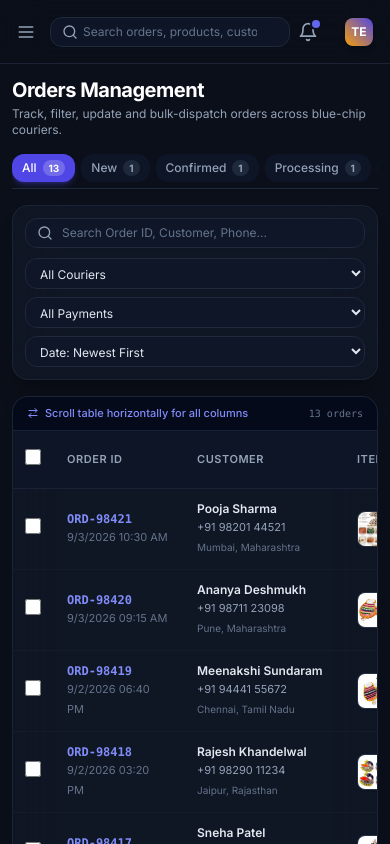
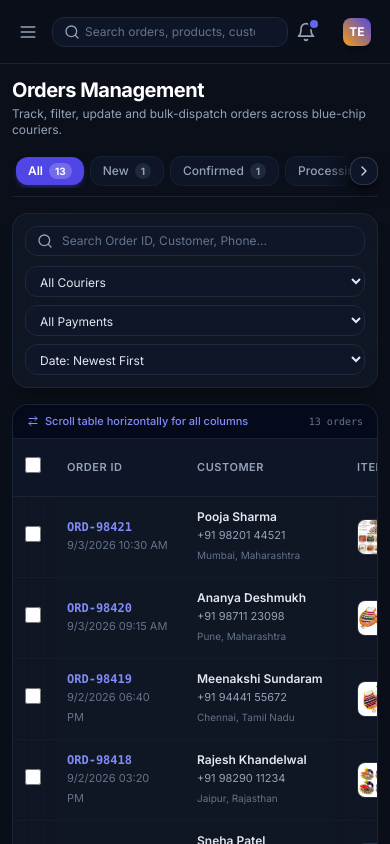
Before and after one commit to wdw03/treointerdashbaord, a React (Vite) app: page /orders in a window 390 px wide. Shown: the top 844 px of the page. Built offline with nearby package versions, Linux system fonts and the light colour scheme.

Commit message:
fix: resolve PC view parent width overflow and order status tabs clipping

```diff
--- a/src/components/layout/Header.jsx
+++ b/src/components/layout/Header.jsx
@@ -81,13 +81,7 @@ export const Header = () => {
   }, [globalSearch, orders, products, customers]);
 
   return (
-    <header
-      className={`
-        sticky top-0 z-30 h-16 bg-[#0B0F19]/80 backdrop-blur-xl border-b border-slate-800/80
-        flex items-center justify-between px-2.5 sm:px-6 transition-all duration-300 w-full max-w-full min-w-0
-        ${sidebarCollapsed ? 'lg:ml-20' : 'lg:ml-64'}
-      `}
-    >
+    <header className="sticky top-0 z-30 h-16 bg-[#0B0F19]/80 backdrop-blur-xl border-b border-slate-800/80 flex items-center justify-between px-3 sm:px-6 lg:px-8 transition-all duration-300 w-full max-w-full min-w-0">
       {/* Left: Mobile Toggle & Global Search Bar */}
       <div className="flex items-center gap-2 sm:gap-3 flex-1 min-w-0 max-w-xl">
         <button
--- a/src/components/layout/Layout.jsx
+++ b/src/components/layout/Layout.jsx
@@ -10,23 +10,23 @@ export const Layout = () => {
   const { sidebarCollapsed } = useAdmin();
 
   return (
-    <div className="min-h-screen bg-[#0B0F19] text-slate-100 flex flex-col font-sans overflow-x-hidden w-full max-w-full">
+    <div className="min-h-screen bg-[#0B0F19] text-slate-100 flex flex-col font-sans w-full max-w-full">
       {/* Fixed Sidebar */}
       <Sidebar />
 
-      {/* Main Column */}
-      <div className="flex-1 min-w-0 w-full max-w-full flex flex-col min-h-screen overflow-x-hidden">
+      {/* Main Column - Uses responsive padding-left for sidebar offset to prevent any right-side clipping */}
+      <div
+        className={`
+          flex-1 min-w-0 w-full max-w-full flex flex-col min-h-screen transition-all duration-300
+          ${sidebarCollapsed ? 'lg:pl-20' : 'lg:pl-64'}
+        `}
+      >
         {/* Top Header */}
         <Header />
 
         {/* Dynamic Page Content */}
-        <main
-          className={`
-            flex-1 min-w-0 w-full max-w-full p-3 sm:p-6 md:p-8 transition-all duration-300 overflow-x-hidden
-            ${sidebarCollapsed ? 'lg:ml-20' : 'lg:ml-64'}
-          `}
-        >
-          <div className="max-w-7xl mx-auto w-full min-w-0">
+        <main className="flex-1 min-w-0 w-full p-3 sm:p-6 lg:px-8 lg:py-6">
+          <div className="w-full min-w-0">
             <Outlet />
           </div>
         </main>
--- a/src/index.css
+++ b/src/index.css
@@ -33,6 +33,15 @@
   }
   ::-webkit-scrollbar-thumb:hover {
     background: #475569;
+  }
+
+  /* Utility to hide native scrollbars cleanly */
+  .no-scrollbar::-webkit-scrollbar {
+    display: none;
+  }
+  .no-scrollbar {
+    -ms-overflow-style: none;
+    scrollbar-width: none;
   }
 }
 
--- a/src/pages/Orders.jsx
+++ b/src/pages/Orders.jsx
@@ -1,4 +1,4 @@
-import React, { useState, useMemo } from 'react';
+import React, { useState, useMemo, useRef, useEffect } from 'react';
 import { useAdmin } from '../context/AdminContext.jsx';
 import { ProductImage } from '../components/ui/ProductImage.jsx';
 import { calculateOrderTotal, ORDER_STATUSES } from '../data/orders.js';
@@ -18,7 +18,9 @@ import {
   ArrowUpDown,
   MoreVertical,
   X,
-  ArrowRightLeft
+  ArrowRightLeft,
+  ChevronLeft,
+  ChevronRight
 } from 'lucide-react';
 
 export const Orders = () => {
@@ -32,6 +34,61 @@ export const Orders = () => {
   const [selectedOrders, setSelectedOrders] = useState([]);
   const [selectedOrderDetails, setSelectedOrderDetails] = useState(null); // for modal view
   const [sortBy, setSortBy] = useState('date_desc');
+
+  // Scroll controls for horizontal status tabs
+  const tabsContainerRef = useRef(null);
+  const [canScrollLeft, setCanScrollLeft] = useState(false);
+  const [canScrollRight, setCanScrollRight] = useState(false);
+
+  const checkScrollButtons = () => {
+    const el = tabsContainerRef.current;
+    if (!el) return;
+    const hasScrollLeft = el.scrollLeft > 6;
+    const hasScrollRight = el.scrollLeft + el.clientWidth < el.scrollWidth - 12;
+    setCanScrollLeft(hasScrollLeft);
+    setCanScrollRight(hasScrollRight);
+  };
+
+  useEffect(() => {
+    const el = tabsContainerRef.current;
+    if (!el) return;
+
+    checkScrollButtons();
+
+    el.addEventListener('scroll', checkScrollButtons, { passive: true });
+    window.addEventListener('resize', checkScrollButtons);
+
+    const timer1 = setTimeout(checkScrollButtons, 50);
+    const timer2 = setTimeout(checkScrollButtons, 200);
+
+    return () => {
+      el.removeEventListener('scroll', checkScrollButtons);
+      window.removeEventListener('resize', checkScrollButtons);
+      clearTimeout(timer1);
+      clearTimeout(timer2);
+    };
+  }, [orders]);
+
+  const handleScroll = (direction) => {
+    const el = tabsContainerRef.current;
+    if (!el) return;
+    const scrollAmount = 280;
+    el.scrollBy({
+      left: direction === 'left' ? -scrollAmount : scrollAmount,
+      behavior: 'smooth'
+    });
+  };
+
+  const handleTabClick = (tab, e) => {
+    setActiveTab(tab);
+    if (e?.currentTarget) {
+      e.currentTarget.scrollIntoView({
+        behavior: 'smooth',
+        block: 'nearest',
+        inline: 'center'
+      });
+    }
+  };
 
   // Filter and sort orders
   const filteredOrders = useMemo(() => {
@@ -153,9 +210,30 @@ export const Orders = () => {
         )}
       </div>
 
-      {/* HORIZONTAL STATUS TABS (All 12 status options + counts) */}
-      <div className="w-full max-w-full overflow-x-auto pb-1.5 border-b border-slate-800 text-xs no-scrollbar touch-pan-x min-w-0">
-        <div className="flex items-center gap-1.5 w-max">
+      {/* HORIZONTAL STATUS TABS (Single row with smooth scroll & left/right buttons) */}
+      <div className="relative w-full max-w-full min-w-0 border-b border-slate-800/80 pb-2 group">
+        {/* Left Scroll Button */}
+        {canScrollLeft && (
+          <div className="absolute left-0 top-0 bottom-2 z-10 flex items-center pr-6 bg-gradient-to-r from-[#0B0F19] via-[#0B0F19]/90 to-transparent pointer-events-none">
+            <button
+              type="button"
+              onClick={() => handleScroll('left')}
+              className="pointer-events-auto w-7 h-7 sm:w-8 sm:h-8 rounded-xl bg-slate-900/95 border border-slate-700/80 hover:border-indigo-500/60 text-slate-300 hover:text-white hover:bg-slate-800 shadow-lg shadow-black/60 flex items-center justify-center transition-all duration-150 active:scale-90"
+              title="Scroll Left"
+              aria-label="Scroll tabs left"
+            >
+              <ChevronLeft className="w-4 h-4" />
+            </button>
+          </div>
+        )}
+
+        {/* Scrollable Tabs Container */}
+        <div
+          ref={tabsContainerRef}
+          onScroll={checkScrollButtons}
+          className="w-full max-w-full overflow-x-auto no-scrollbar scroll-smooth touch-pan-x min-w-0 py-0.5"
+        >
+          <div className="flex items-center gap-1.5 w-max pl-1 pr-14">
             {['All', ...ORDER_STATUSES].map((tab) => {
               const count = tab === 'All'
                 ? orders.length
@@ -166,23 +244,46 @@ export const Orders = () => {
               return (
                 <button
                   key={tab}
-                onClick={() => setActiveTab(tab)}
+                  type="button"
+                  onClick={(e) => handleTabClick(tab, e)}
                   className={`
-                  px-2.5 sm:px-3 py-1.5 sm:py-2 rounded-xl font-medium whitespace-nowrap transition-all duration-150 flex items-center gap-1.5 text-xs shrink-0
+                    px-3 py-1.5 sm:py-2 rounded-xl font-medium whitespace-nowrap transition-all duration-150 flex items-center gap-1.5 text-xs shrink-0 select-none
                     ${isActive
-                    ? 'bg-indigo-600 text-white shadow-md shadow-indigo-600/30'
-                    : 'bg-slate-900/80 text-slate-400 hover:text-slate-200 hover:bg-slate-800'
+                      ? 'bg-indigo-600 text-white shadow-md shadow-indigo-600/30 font-semibold'
+                      : 'bg-slate-900/80 text-slate-400 hover:text-slate-200 hover:bg-slate-800 border border-slate-800/60'
                     }
                   `}
                 >
                   <span>{tab}</span>
-                <span className={`text-[10px] px-1.5 py-0.2 rounded-full font-bold ${isActive ? 'bg-white/20 text-white' : 'bg-slate-800 text-slate-400'}`}>
+                  <span
+                    className={`text-[10px] px-1.5 py-0.2 rounded-full font-bold ${
+                      isActive
+                        ? 'bg-white/20 text-white'
+                        : 'bg-slate-800 text-slate-400'
+                    }`}
+                  >
                     {count}
                   </span>
                 </button>
               );
             })}
           </div>
+        </div>
+
+        {/* Right Scroll Button */}
+        {canScrollRight && (
+          <div className="absolute right-0 top-0 bottom-2 z-10 flex items-center pl-6 bg-gradient-to-l from-[#0B0F19] via-[#0B0F19]/90 to-transparent pointer-events-none">
+            <button
+              type="button"
+              onClick={() => handleScroll('right')}
+              className="pointer-events-auto w-7 h-7 sm:w-8 sm:h-8 rounded-xl bg-slate-900/95 border border-slate-700/80 hover:border-indigo-500/60 text-slate-300 hover:text-white hover:bg-slate-800 shadow-lg shadow-black/60 flex items-center justify-center transition-all duration-150 active:scale-90"
+              title="Scroll Right"
+              aria-label="Scroll tabs right"
+            >
+              <ChevronRight className="w-4 h-4" />
+            </button>
+          </div>
+        )}
       </div>
 
       {/* FILTER & SEARCH CONTROL STRIP */}
```
Lines whose indentation alone changed are shown as unchanged.
